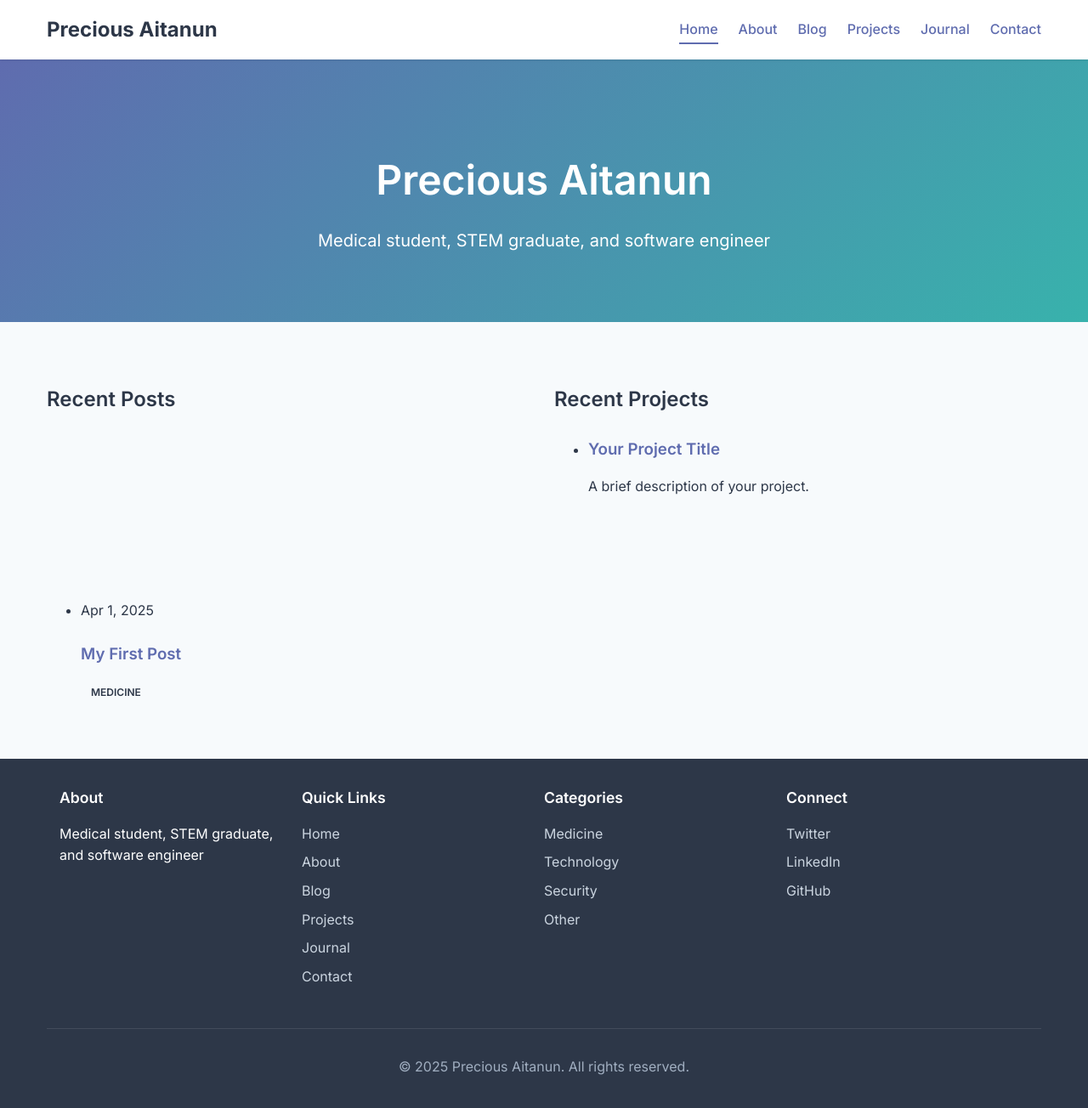
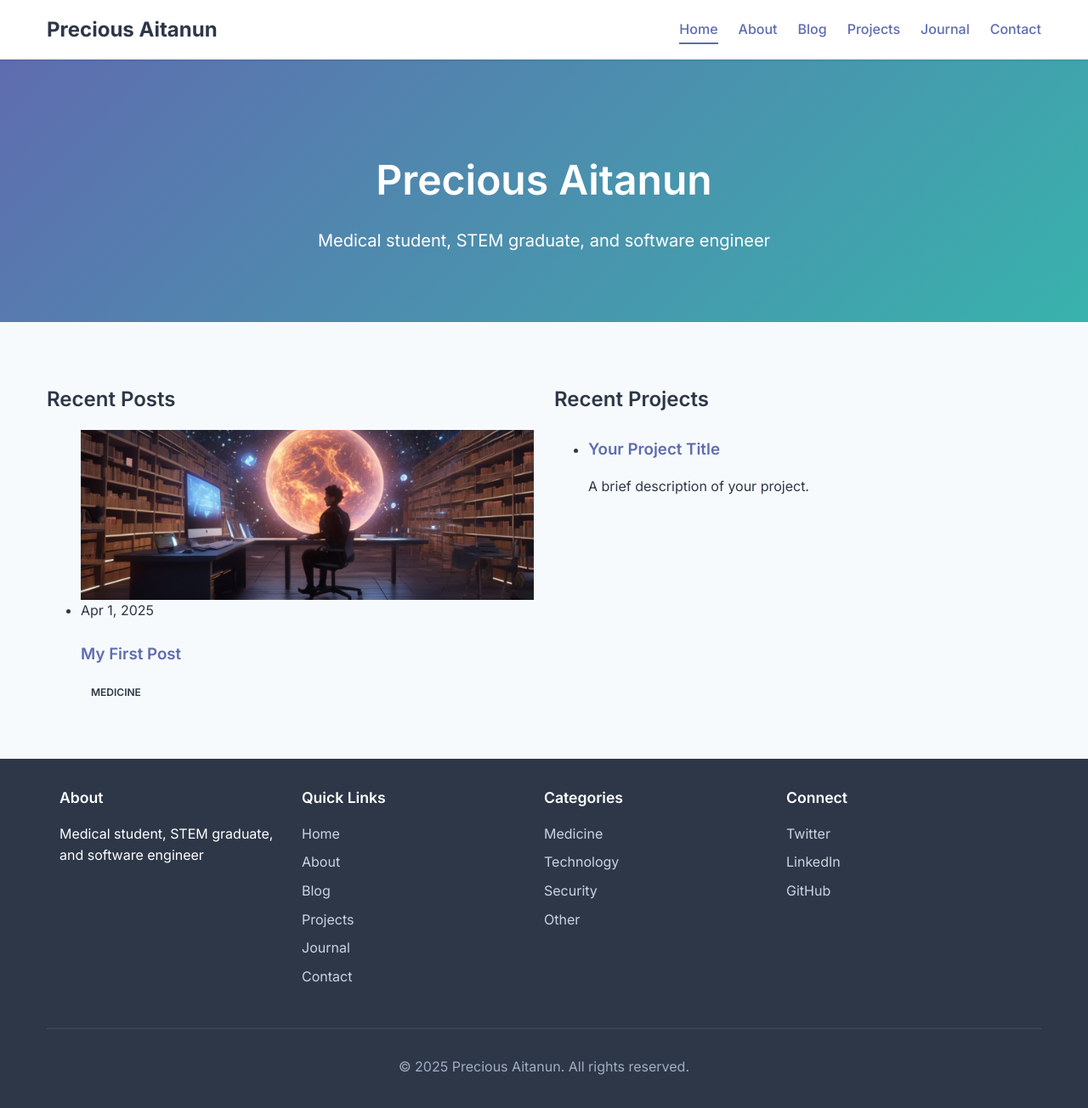
Before and after one commit to Nadira3/Nadira3.github.io, a Jekyll site: the page built from index.html, in a window 1280 px wide and 1317 px high. Shown: the top 1304 px of the window at 85% size. Built offline with Jekyll 4.4.1, drawn with Linux system fonts in a browser that asks for light colours; grey boxes are pictures that could not be loaded.

Commit message:
correct liquid syntax for background image

```diff
--- a/index.html
+++ b/index.html
@@ -18,7 +18,7 @@ title: Home
         <ul class="post-list">
           {% for post in site.posts limit:3 %}
           <li class="post-item">
-	    <div class="post-thumbnail" style="background-image: url('{{ post.header_image | default: site.baseurl | append: '/assets/images/defaultpost.jpg' }}')"></div>
+	    <div class="post-thumbnail" style="background-image: url('{% if post.header_image %}{{ post.header_image }}{% else %}{{ site.baseurl }}/assets/images/defaultpost.jpg{% endif %}')"></div>
             <div class="post-info">
               <span class="post-date">{{ post.date | date: "%b %-d, %Y" }}</span>
               <h3><a href="{{ post.url | relative_url }}">{{ post.title }}</a></h3>
```
